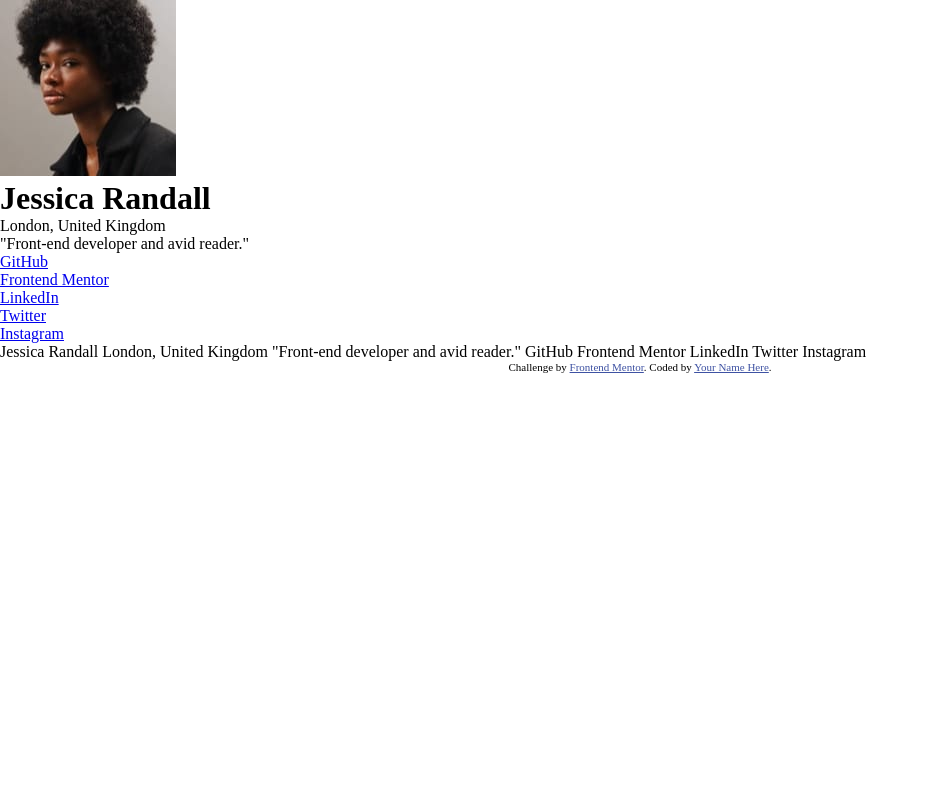
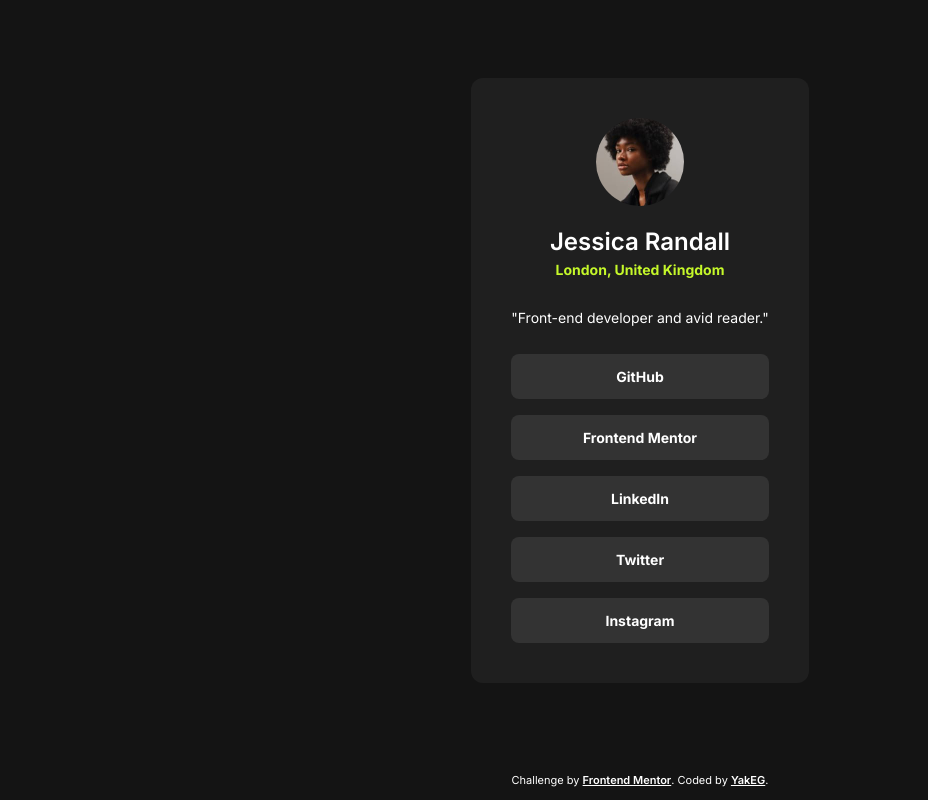
Before and after one commit to Yakub357/social-links-profile-card, a website: page index.html in a window 1280 px wide. Shown: the whole page, without its empty margins (0-928 px from the left). Drawn offline with Linux system fonts and the light colour scheme.

Commit message:
Styling added to the project together with some animations

```diff
--- a/index.html
+++ b/index.html
@@ -19,32 +19,33 @@
   <body>
     <main>
       <div class="card">
-        <div class="card__img">
+        <div class="card__profile-picture">
           <img src="./assets/images/avatar-jessica.jpeg" alt="User's Avatar" />
         </div>
         <div class="user__info">
           <h1 class="user__name">Jessica Randall</h1>
-          <p class="location">London, United Kingdom</p>
+          <p class="user__location">London, United Kingdom</p>
         </div>
         <p class="user__description">"Front-end developer and avid reader."</p>
         <ul class="links">
-          <li class="link"><a href="#">GitHub</a></li>
-          <li class="link"><a href="#">Frontend Mentor</a></li>
-          <li class="link"><a href="#">LinkedIn</a></li>
-          <li class="link"><a href="#">Twitter</a></li>
-          <li class="link"><a href="#">Instagram</a></li>
+          <li class="link"><a class="button" href="#">GitHub</a></li>
+          <li class="link"><a class="button" href="#">Frontend Mentor</a></li>
+          <li class="link"><a class="button" href="#">LinkedIn</a></li>
+          <li class="link"><a class="button" href="#">Twitter</a></li>
+          <li class="link"><a class="button" href="#">Instagram</a></li>
         </ul>
       </div>
     </main>
-    Jessica Randall London, United Kingdom "Front-end developer and avid
-    reader." GitHub Frontend Mentor LinkedIn Twitter Instagram
 
     <footer>
       <div class="attribution">
         Challenge by
         <a href="https://www.frontendmentor.io?ref=challenge" target="_blank"
           >Frontend Mentor</a
-        >. Coded by <a href="#">Your Name Here</a>.
+        >. Coded by
+        <a href="https://www.frontendmentor.io/profile/Yakub357" target="_blank"
+          >YakEG</a
+        >.
       </div>
     </footer>
   </body>
--- a/style.css
+++ b/style.css
@@ -1,3 +1,5 @@
+@import url("https://fonts.googleapis.com/css2?family=Inter:wght@100..900&display=swap");
+
 *,
 *::before,
 *::after {
@@ -5,15 +7,171 @@
   margin: 0;
 }
 
+:root {
+  --color-green: hsl(75, 94%, 57%);
+  --color-white: hsl(0, 0%, 100%);
+  --color-grey-700: hsl(0, 0%, 20%);
+  --color-grey-800: hsl(0, 0%, 12%);
+  --color-grey-900: hsl(0, 0%, 8%);
+
+  --spacing-50: 4px;
+  --spacing-100: 8px;
+  --spacing-150: 12px;
+  --spacing-200: 16px;
+  --spacing-300: 24px;
+  --spacing-400: 40px;
+
+  --text-preset-1: 24px;
+  --text-preset-2: 14px;
+}
+
 html {
   box-sizing: border-box;
+  font-family: "Inter", sans-serif;
+}
+
+body {
+  background-color: var(--color-grey-900);
+
+  height: 100vh;
+
+  display: flex;
+  flex-direction: column;
+  align-items: center;
+  justify-content: space-between;
+  gap: var(--spacing-100);
+
+  line-height: 150%;
+}
+
+main {
+  flex-grow: 1;
+
+  display: grid;
+  place-items: center;
+}
+
+.card {
+  max-width: 384px;
+  padding: var(--spacing-400);
+  border-radius: 12px;
+  background-color: var(--color-grey-800);
+  text-align: center;
+
+  display: flex;
+  flex-direction: column;
+  align-items: center;
+  gap: var(--spacing-300);
+}
+
+.card__profile-picture {
+  width: 88px;
+  height: 88px;
+  border-radius: 999px;
+  overflow: hidden;
+
+  img {
+    width: 100%;
+    height: 100%;
+  }
+
+  transition: all ease-in 0.2s;
+}
+
+.card:hover {
+  box-shadow: 0px 0px 8px hsl(75, 94%, 57%);
+
+  .card__profile-picture {
+    transform: scale(3) translateY(-32px);
+    box-shadow: 0px 0px 4px rgba(197, 248, 42, 0.623);
+  }
+}
+
+.user__info {
+  display: flex;
+  flex-direction: column;
+  align-items: center;
+  gap: var(--spacing-50);
+  align-self: stretch;
+}
+
+.user__name {
+  color: var(--color-white);
+
+  font-size: var(--text-preset-1);
+  font-weight: 600;
+}
+
+.user__location {
+  color: var(--color-green);
+
+  font-size: var(--text-preset-2);
+  font-weight: 700;
+}
+
+.user__description {
+  color: var(--color-white);
+
+  font-size: var(--text-preset-2);
+  font-weight: 400;
+}
+
+.links {
+  display: flex;
+  flex-direction: column;
+  align-items: center;
+  align-self: stretch;
+  gap: var(--spacing-200);
+
+  .link {
+    list-style: none;
+    width: 100%;
+  }
+}
+
+.button {
+  display: block;
+
+  padding: var(--spacing-150);
+  display: flex;
+  justify-content: center;
+  align-items: center;
+  align-self: stretch;
+  gap: var(--spacing-100);
+
+  background-color: var(--color-grey-700);
+  border-radius: 8px;
+
+  color: var(--color-white);
+  font-size: var(--text-preset-2);
+  font-weight: 700;
+  line-height: 150%;
+  text-decoration: none;
+
+  transition: all ease-out 0.4s;
+}
+
+.button:hover {
+  background-color: var(--color-green);
+  color: var(--color-grey-700);
+}
+
+footer {
+  margin-bottom: var(--spacing-100);
+  height: 24px;
 }
 
 .attribution {
   font-size: 11px;
   text-align: center;
+  color: var(--color-white);
 
   a {
-    color: hsl(228, 45%, 44%);
+    font-weight: 600;
+    color: var(--color-white);
+  }
+
+  a:hover {
+    color: var(--color-green);
   }
 }
```
